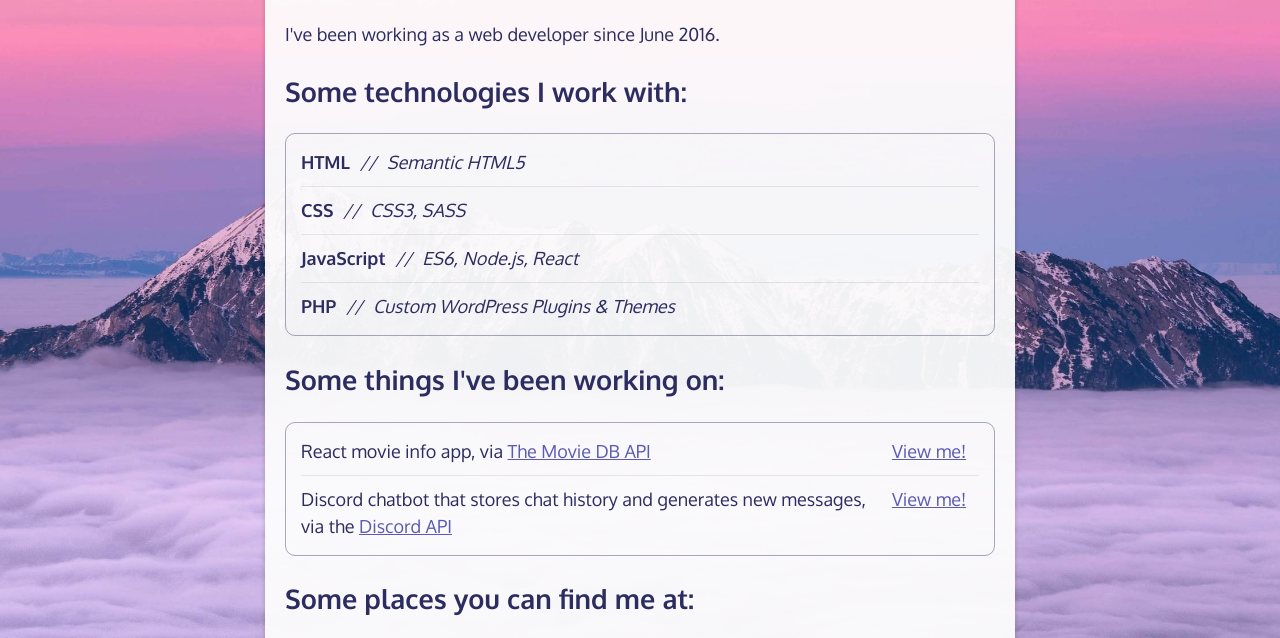
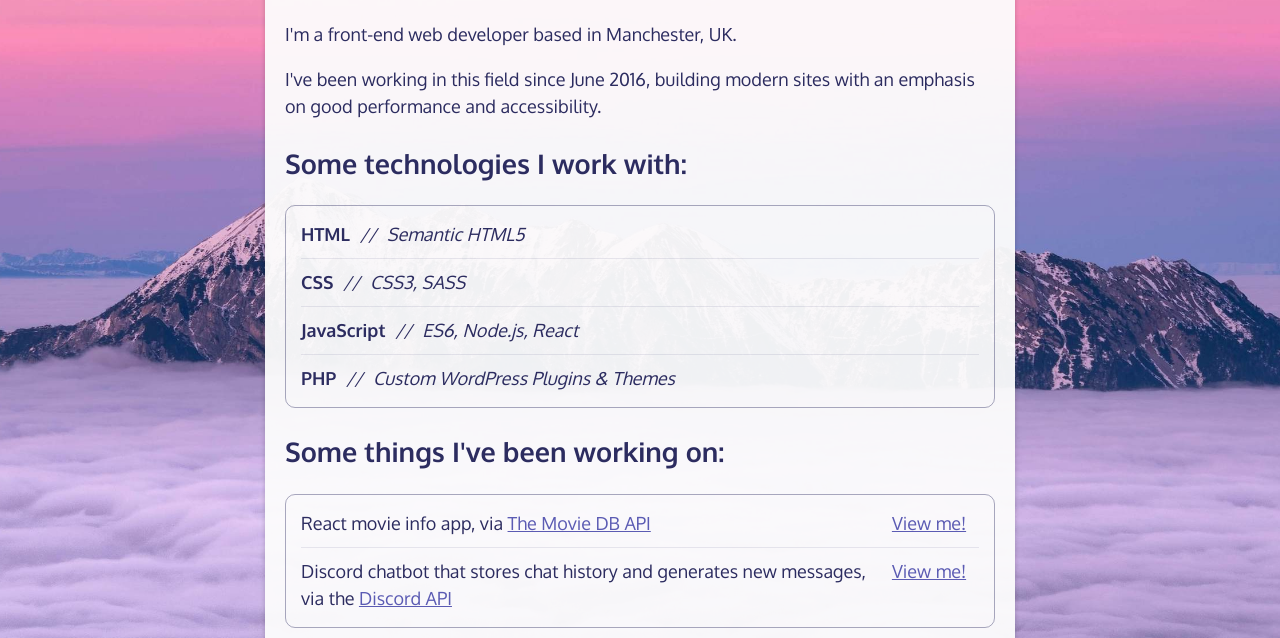
Before and after one commit to grims-dev/grimsdotdev, a plain HTML site: page index.html in a window 1280 px wide. Shown: the part 132-770 px from the top of the page. Drawn offline with nearby package versions, Linux system fonts and the light colour scheme.

Commit message:
Update copy

```diff
--- a/index.html
+++ b/index.html
@@ -6,7 +6,7 @@
     <meta http-equiv="x-ua-compatible" content="ie=edge">
     <meta name="theme-color" content="#767eb7">
     <title>Ciaran Grimshaw - Web Developer</title>
-    <meta name="description" content="Web developer based in the UK.">
+    <meta name="description" content="Front-end Web Developer based in Manchester, UK.">
 
     <link rel="me" href="mailto:ciarangrimshawdev@gmail.com">
     <link rel="me" href="https://github.com/grims-dev">
@@ -23,7 +23,9 @@
     <div class="content">
         <h1>Hey! My name is Ciaran Grimshaw.</h1>
 
-        <p>I've been working as a web developer since June 2016.</p>
+        <p>I'm a front-end web developer based in Manchester, UK.</p>
+
+        <p>I've been working in this field since June 2016, building modern sites with an emphasis on good performance and accessibility.</p>
 
         <h2>Some technologies I work with:</h2>
         <ul>
```
